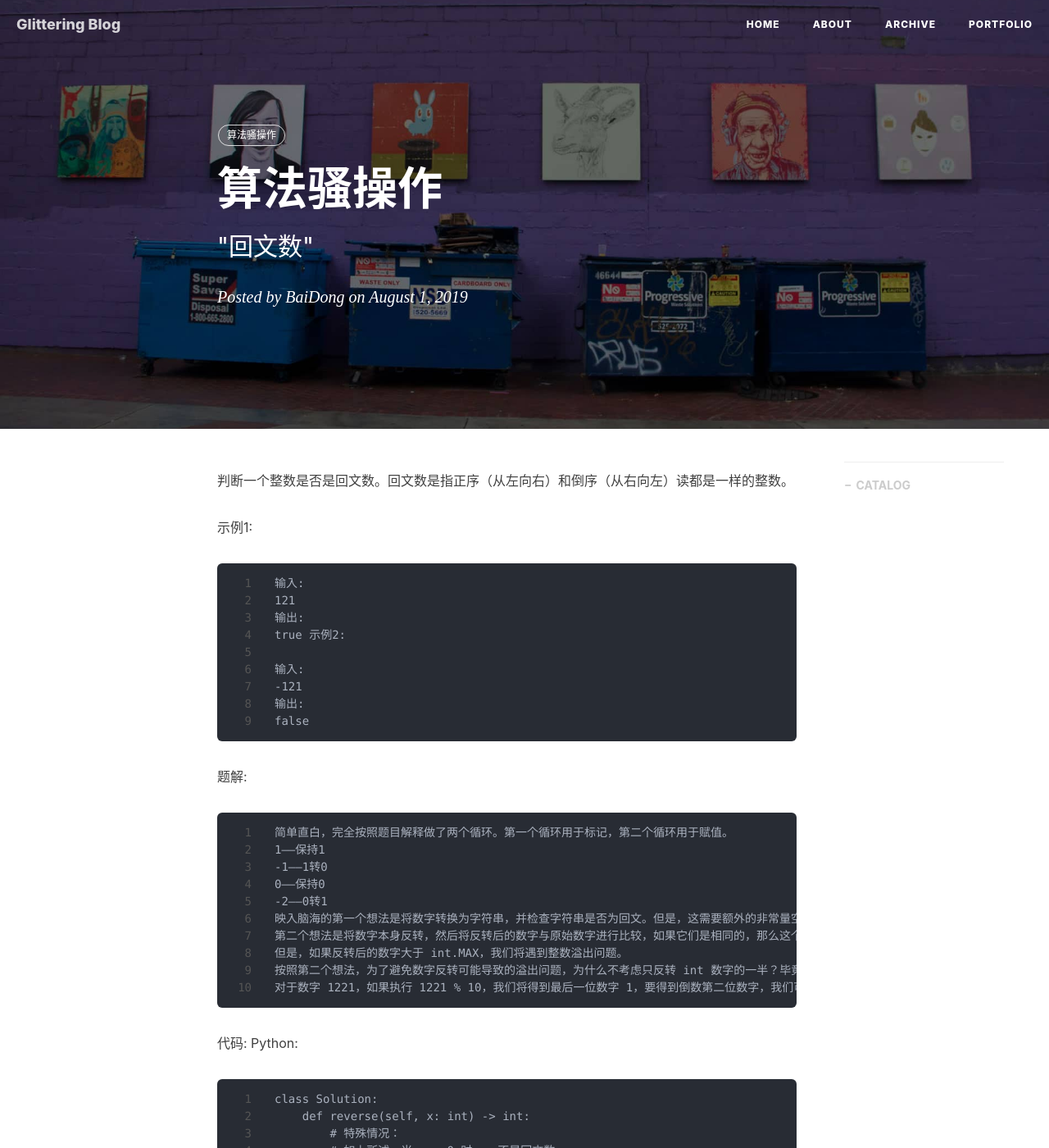
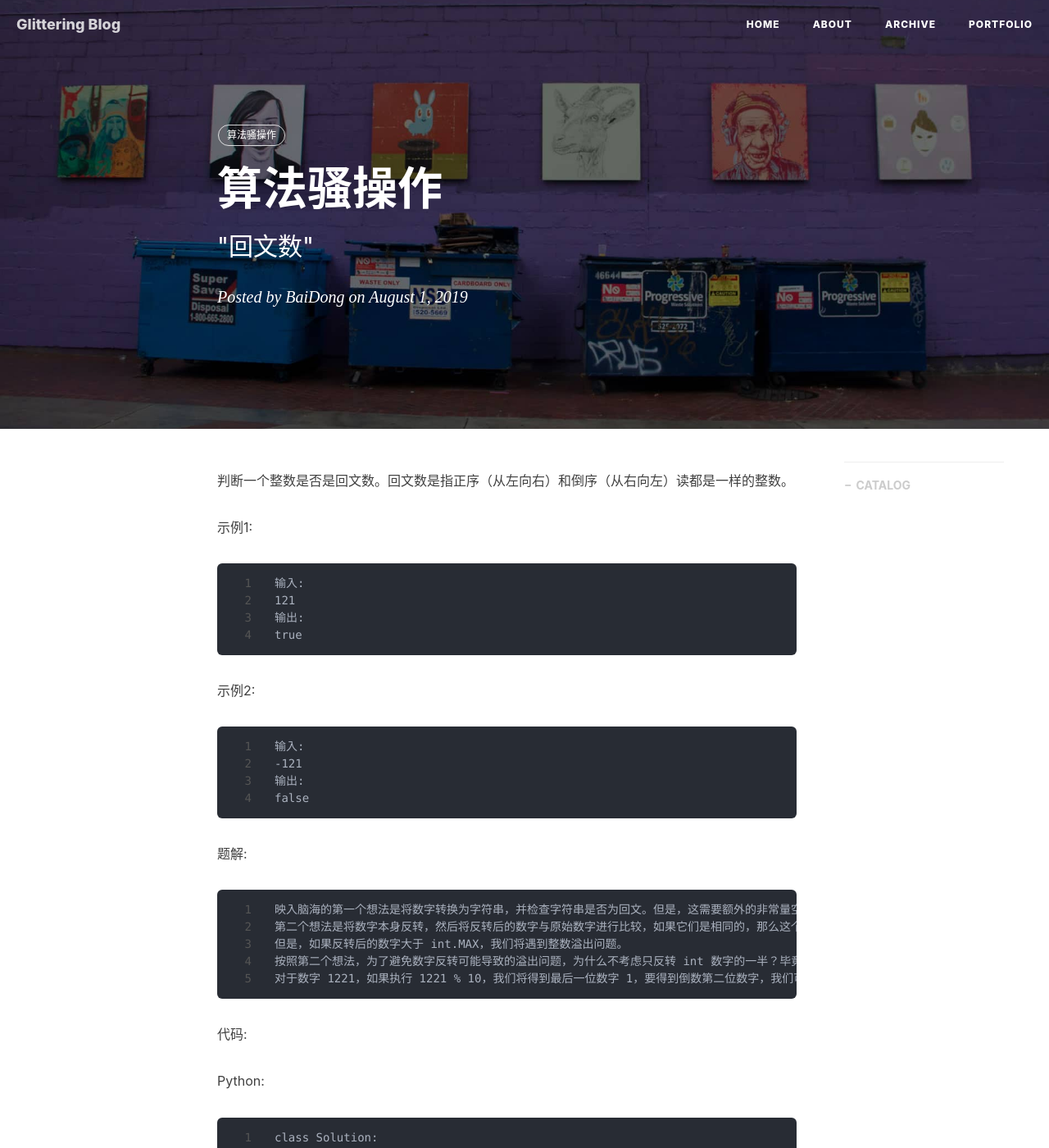
Before and after one commit to 13161231996/13161231996.github.io, a Jekyll site: the page built from _posts/2019-08-01-算法骚操作-回文数.markdown, in a window 1280 px wide and 1400 px high. Shown: the whole window at 82% size. Built offline with Jekyll 4.4.1, drawn with Linux system fonts in a browser that asks for light colours; nearby versions of some CDN libraries; comment, search, counter and statistics services are not loaded.

Commit message:
Update 2019-08-01-算法骚操作-回文数.markdown

```diff
--- a/_posts/2019-08-01-算法骚操作-回文数.markdown
+++ b/_posts/2019-08-01-算法骚操作-回文数.markdown
@@ -20,6 +20,7 @@ tags:
     121
     输出:
     true
+
 示例2:
 
     输入:
@@ -29,11 +30,6 @@ tags:
 
 题解:
 
-    简单直白，完全按照题目解释做了两个循环。第一个循环用于标记，第二个循环用于赋值。
-    1——保持1
-    -1——1转0
-    0——保持0
-    -2——0转1
     映入脑海的第一个想法是将数字转换为字符串，并检查字符串是否为回文。但是，这需要额外的非常量空间来创建问题描述中所不允许的字符串。
     第二个想法是将数字本身反转，然后将反转后的数字与原始数字进行比较，如果它们是相同的，那么这个数字就是回文。
     但是，如果反转后的数字大于 int.MAX，我们将遇到整数溢出问题。
@@ -43,6 +39,7 @@ tags:
 
 
 代码:
+
 Python:
 
     class Solution:
```
